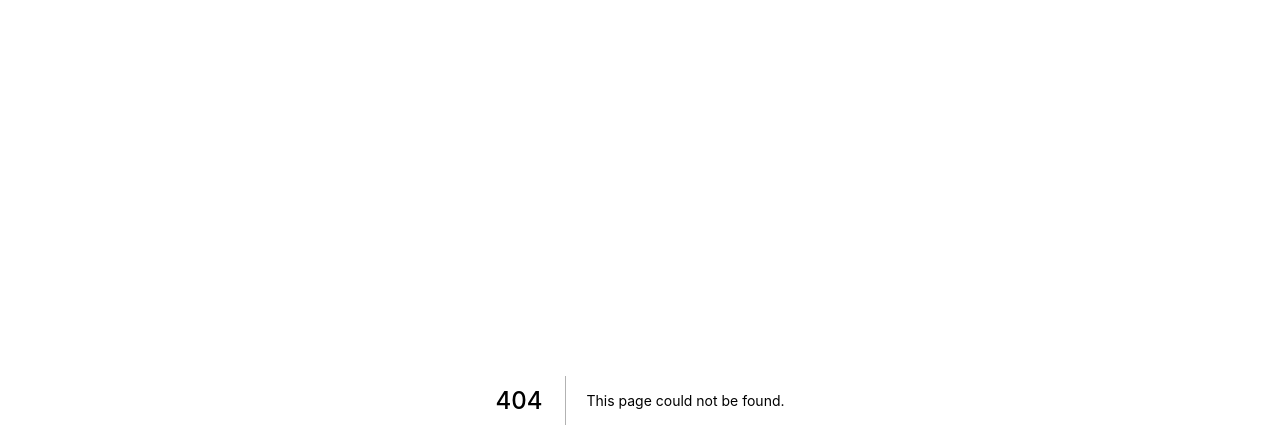
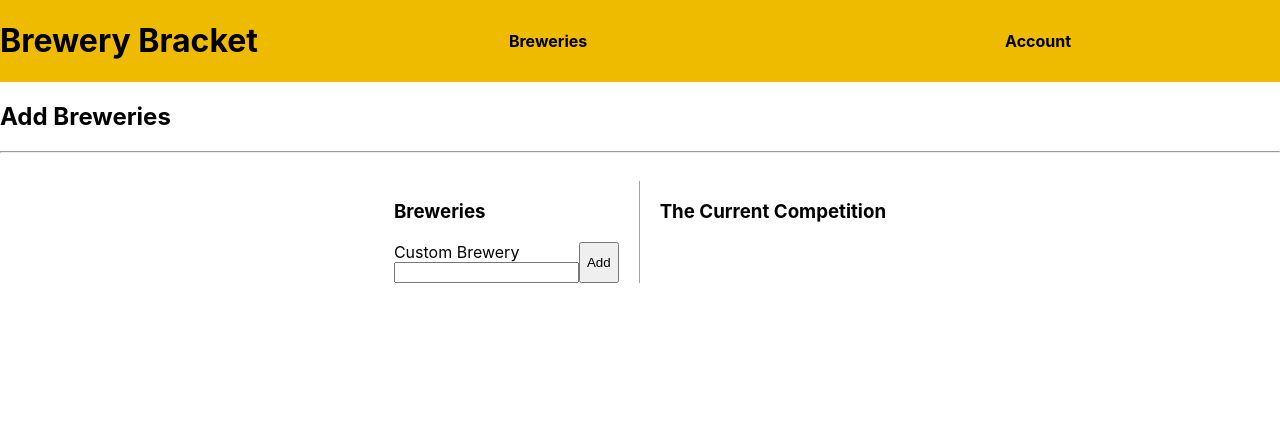
Before and after one commit to henryfaulkner/Brewery-Bracket, a Next.js app in the folder 404-brewery-bracket/: page /bracket-creator in a window 1280 px wide. Before the commit this address had no page. Shown: the top 448 px of the page. Built offline with nearby package versions, Linux system fonts and the light colour scheme.

Commit message:
Add bracket creation page scaffolding

```diff
--- a/404-brewery-bracket/components/ActiveBracketCard.js
+++ b/404-brewery-bracket/components/ActiveBracketCard.js
@@ -1,4 +1,5 @@
 import React from 'react';
+import Link from 'next/dist/client/link';
 import styles from '../styles/ActiveBracketCard.module.scss';
 
 const ActiveBracketCard = (props) => {
@@ -7,7 +8,9 @@ const ActiveBracketCard = (props) => {
         props.override ?
             <div className={styles.abCardCont}>
                 <div className={styles.abCardBody}>
+                    <Link href="/bracket-creator">
                         <span className={styles.addBracketCard}>+</span>
+                    </Link>
                 </div>
             </div>
             :
--- a/404-brewery-bracket/components/Header.js
+++ b/404-brewery-bracket/components/Header.js
@@ -1,20 +1,23 @@
 import React from 'react';
 import styles from '../styles/Header.module.scss';
+import Link from 'next/dist/client/link';
 
 const Header = (props) => {
 
 
 
 
-        return (
+    return (
         <div className={styles.navBar}>
-            <h1>Brewery Bracket</h1>
+            <Link href="/">
+                <h1>Brewery Bracket</h1>
+            </Link>
             <div className={styles.headerOptions}>
-                <p class={styles.headerLink} onClick={props.breweries}>Breweries</p>
-                <p class={styles.headerLink} onClick={props.account}>Account</p>
+                <p className={styles.headerLink} onClick={props.breweries}>Breweries</p>
+                <p className={styles.headerLink} onClick={props.account}>Account</p>
             </div>
         </div>
-        );
+    );
 }
 
 export default Header;
--- /dev/null
+++ b/404-brewery-bracket/pages/bracket-creator/index.js
@@ -0,0 +1,42 @@
+import React from 'react';
+
+import globalStyles from '../../styles/Home.module.css';
+import styles from '../../styles/BrackerCreator.module.scss';
+import Header from "../../components/Header";
+
+export default class BracketCreator extends React.Component {
+
+
+
+    render() {
+        function addCustomBrewery() {
+
+        }
+        return (
+            <div>
+                <Header
+                />
+                <h2>Add Breweries</h2>
+                <hr />
+                <div className={styles.pageContentContainer}>
+                    <div className={styles.creationContainer}>
+                        <div className={styles.addBrewsCont}>
+                            <h3>Breweries</h3>
+                            <div className={styles.addCustomCont}>
+                                <div className={styles.labelInputPair}>
+                                    <label htmlFor="custom brewery">Custom Brewery</label>
+                                    <input id="custom brewery" type="text" autoComplete="name" />
+                                </div>
+                                <button onClick={addCustomBrewery()}>Add</button>
+                            </div>
+                        </div>
+                        <div className={styles.verticalDividerDiv}></div>
+                        <div className={styles.currentBreweries}>
+                            <h3>The Current Competition</h3>
+                        </div>
+                    </div>
+                </div>
+            </div>
+        )
+    };
+}
--- a/404-brewery-bracket/styles/ActiveBracketCard.module.scss
+++ b/404-brewery-bracket/styles/ActiveBracketCard.module.scss
@@ -27,5 +27,5 @@
   }
 
   .addBracketCard {
-
+    font-size: xxx-large;
   }
--- /dev/null
+++ b/404-brewery-bracket/styles/BrackerCreator.module.scss
@@ -0,0 +1,44 @@
+@import 'variables.module.scss';
+
+.pageContentContainer {
+    margin: 0 30px;
+}
+
+.pageContentContainer {
+    margin: 0px 10%;
+    display: flex;
+    flex-direction: column;
+}
+
+.creationContainer {
+    margin: 2% 0;
+    display: flex;
+    flex-direction: row;
+    justify-content: center;
+}
+
+.addBrewsCont {
+    display: flex;
+    flex-direction: column;
+}
+
+.addCustomCont {
+    display: flex;
+    flex-direction: row;
+}
+
+.labelInputPair {
+    display: flex;
+    flex-direction: column;
+}
+
+.verticalDividerDiv {
+    width: 1px;
+    margin: 0 20px;
+    background-color: $grey;
+}
+
+.currentBreweries {
+    display: flex;
+    flex-direction: column;
+}
--- a/404-brewery-bracket/styles/variables.module.scss
+++ b/404-brewery-bracket/styles/variables.module.scss
@@ -1,3 +1,4 @@
 $beer-yellow: #eebb01;
 $off-white: #F5F5F3;
 $beer-brown: #892f08;
+$grey: #a3a3a3;
```
Also changed, not shown: 404-brewery-bracket/pages/index.js (+4 -4 lines). Lines whose indentation alone changed are shown as unchanged.
